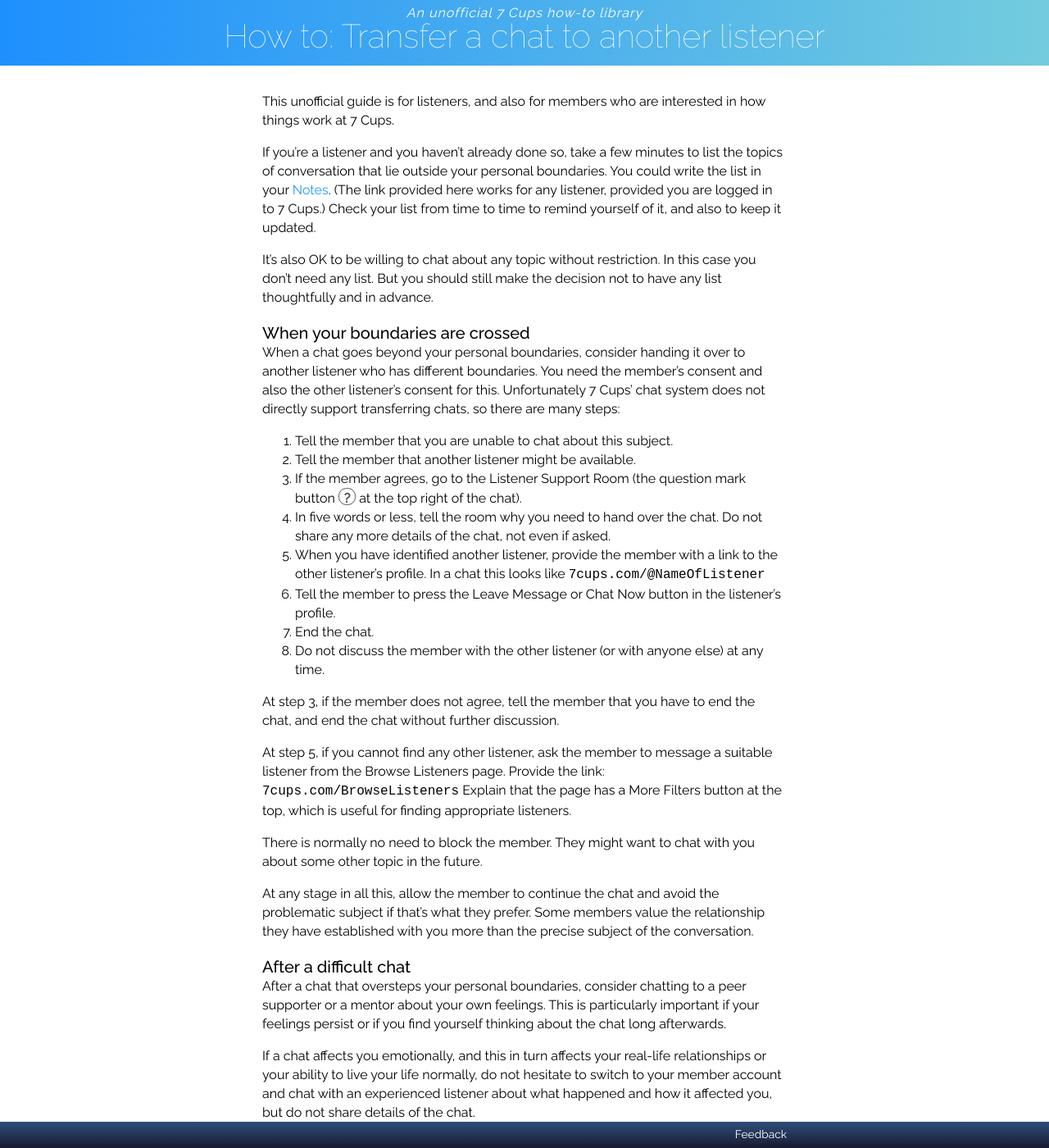
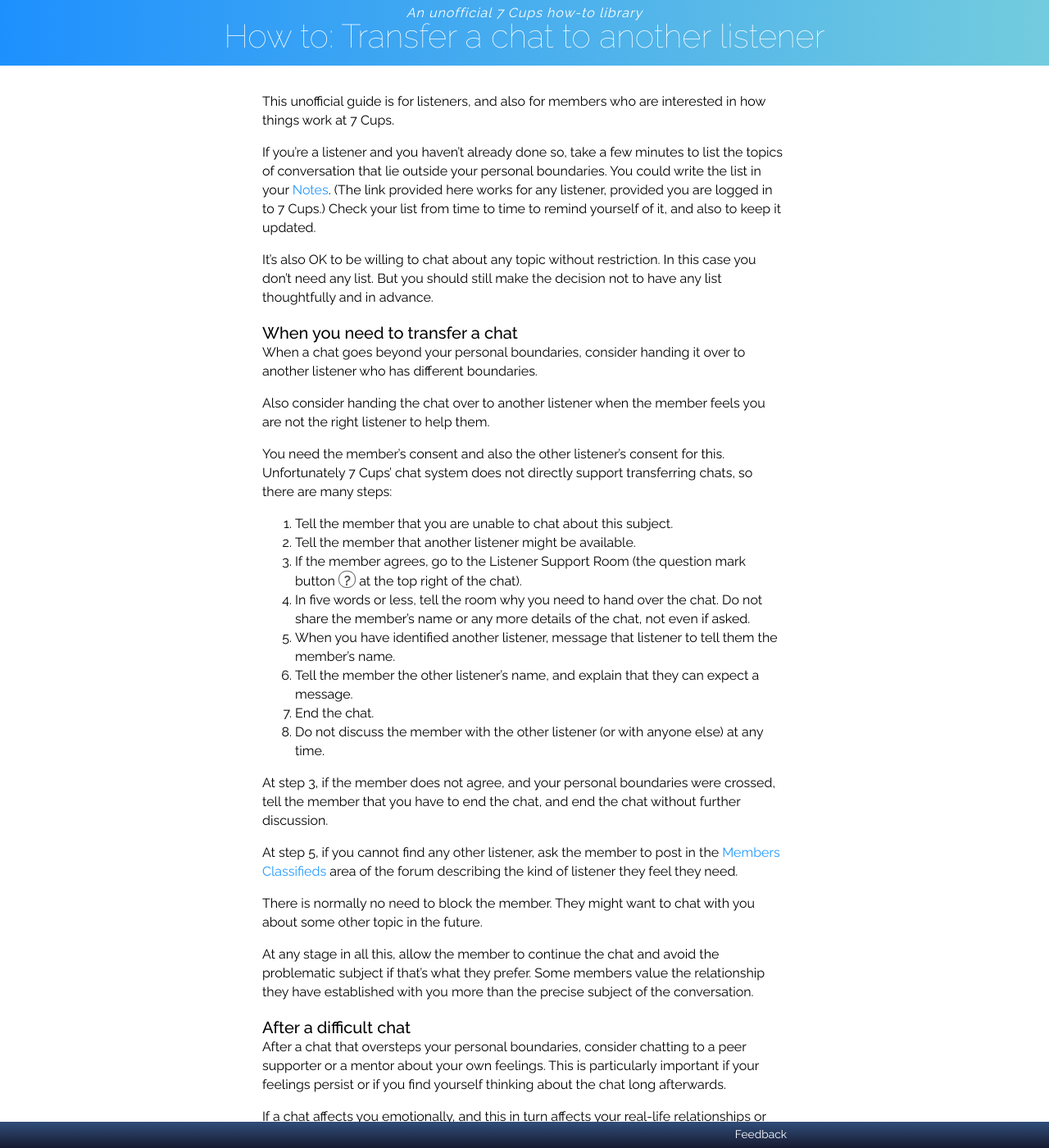
Before and after one commit to RarelyCharlie/rarelycharlie.github.io, a Jekyll site: the page built from _howto/transfer.md, in a window 1280 px wide and 1400 px high. Shown: the whole window at 82% size. Built offline with Jekyll 4.4.1, drawn with Linux system fonts in a browser that asks for light colours.

Commit message:
workaround for new members

```diff
--- a/_howto/transfer.md
+++ b/_howto/transfer.md
@@ -14,8 +14,11 @@ Check your list from time to time to remind yourself of it, and also to keep it
 It's also OK to be willing to chat about any topic without restriction. In this case you don't need any list.
 But you should still make the decision not to have any list thoughtfully and in advance.
 
-### When your boundaries are crossed
+### When you need to transfer a chat
 When a chat goes beyond your personal boundaries, consider handing it over to another listener who has different boundaries.
+
+Also consider handing the chat over to another listener when the member feels you are not the right listener to help them.
+
 You need the member's consent and also the other listener's consent for this.
 Unfortunately 7 Cups' chat system does not directly support transferring chats, so there are many steps:
 
@@ -25,19 +28,16 @@ Unfortunately 7 Cups' chat system does not directly support transferring chats,
 <span style="display: inline-block; width: 1.2em; height: 1.2em; text-align: center; border: 1px solid #555; border-radius: .6em; color: #555; font-weight: bold;" title="Get help in listener support room">?</span>
 at the top right of the chat).
 4. In five words or less, tell the room why you need to hand over the chat.
-Do not share any more details of the chat, not even if asked.
-5. When you have identified another listener, provide the member with a link to the other listener's profile.
-In a chat this looks like `7cups.com/@NameOfListener`
-6. Tell the member to press the Leave Message or Chat Now button in the listener's profile.
+Do not share the member's name or any more details of the chat, not even if asked.
+5. When you have identified another listener, message that listener to tell them the member's name.
+6. Tell the member the other listener's name, and explain that they can expect a message.
 7. End the chat.
 8. Do not discuss the member with the other listener (or with anyone else) at any time.
 
-At step 3, if the member does not agree, tell the member that you have to end the chat, and end the chat
+At step 3, if the member does not agree, and your personal boundaries were crossed, tell the member that you have to end the chat, and end the chat
 without further discussion.
 
-At step 5, if you cannot find any other listener, ask the member to message a suitable listener from the
-Browse Listeners page. Provide the link: `7cups.com/BrowseListeners`
-Explain that the page has a More Filters button at the top, which is useful for finding appropriate listeners.
+At step 5, if you cannot find any other listener, ask the member to post in the [Members Classifieds](https://www.7cups.com/forum/GeneralSupport_28/MembersClassifieds_360/) area of the forum describing the kind of listener they feel they need.
 
 There is normally no need to block the member. They might want to chat with you about some other topic in the future.
 
```
